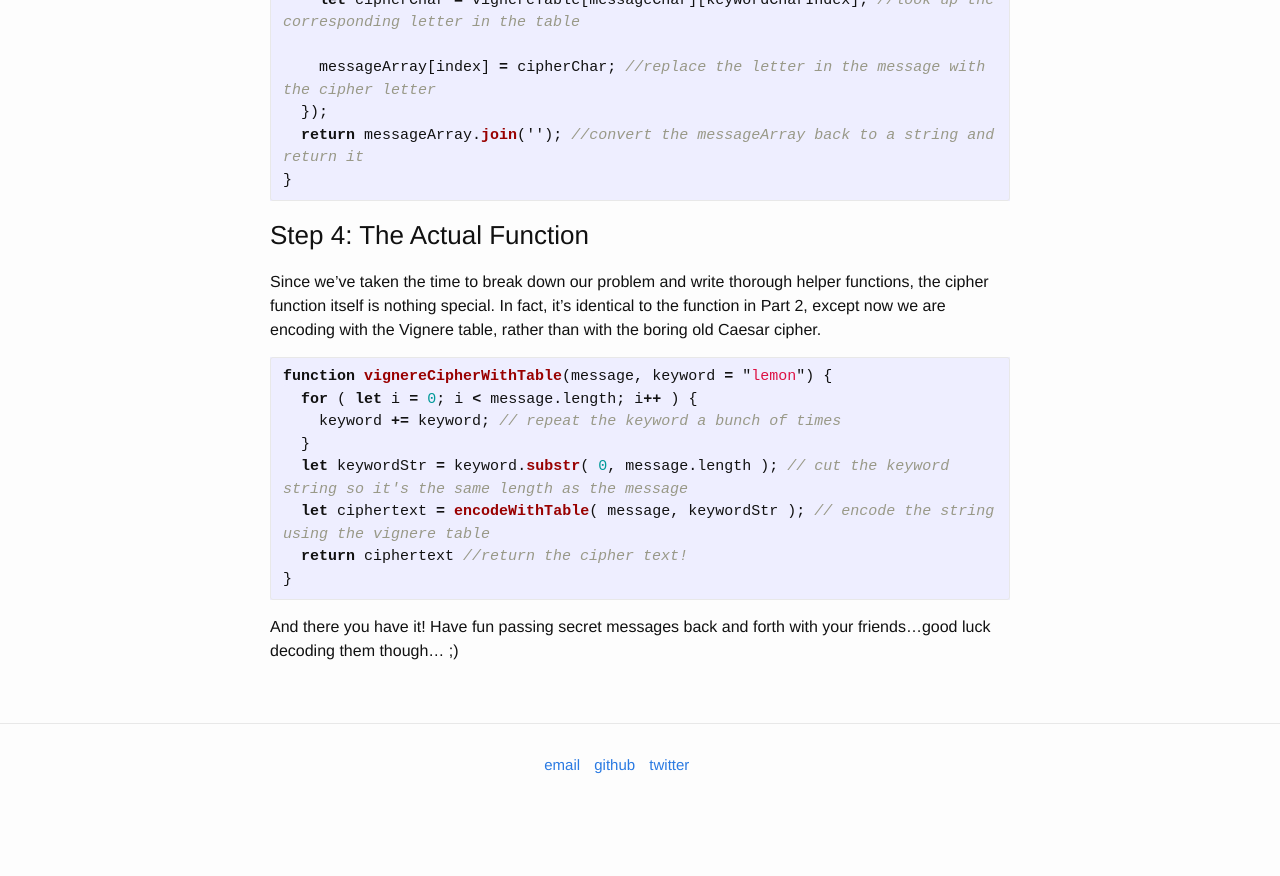
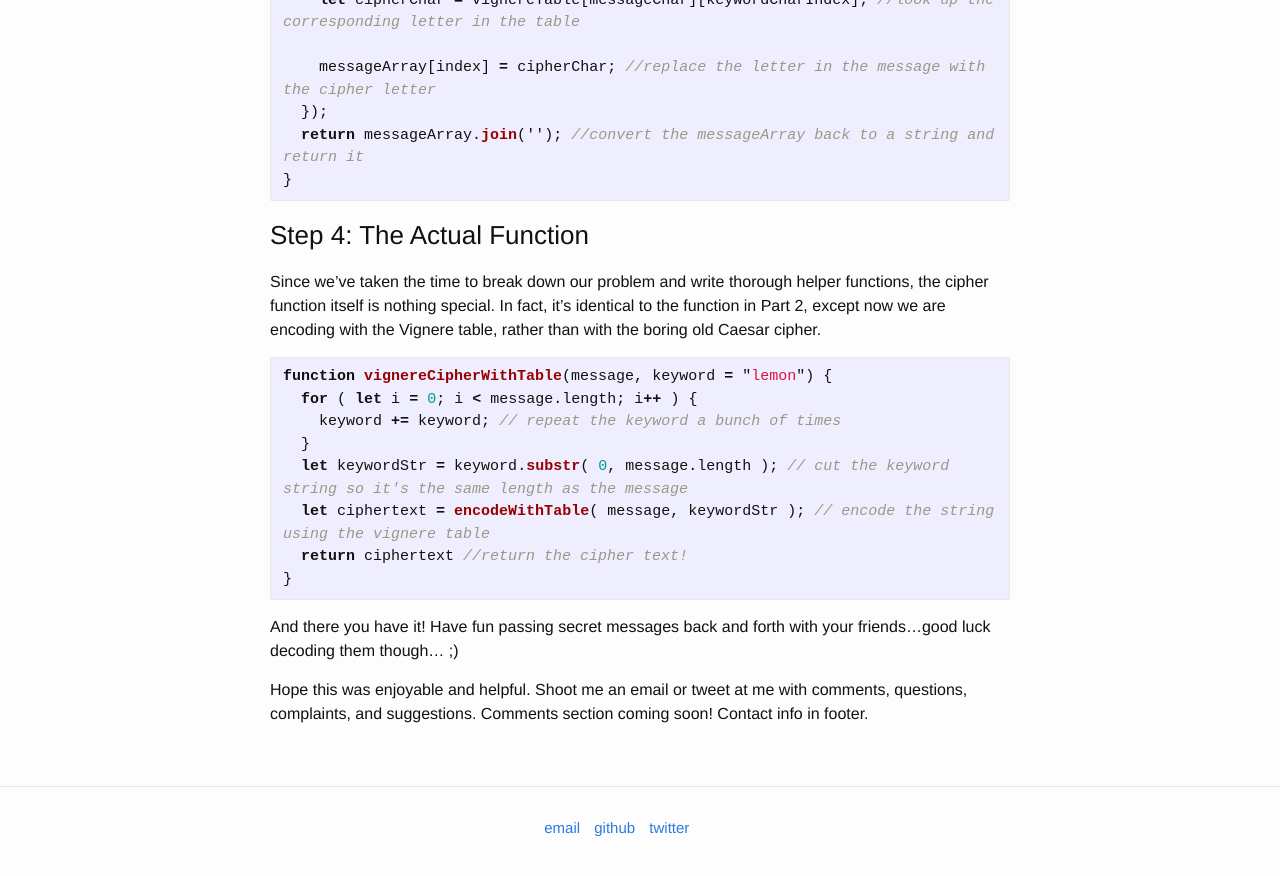
Before and after one commit to vincecampanale/blog, a Jekyll site: the page built from _posts/2017-02-06-vignere-cipher-part3.markdown, in a window 1280 px wide and 900 px high, scrolled down 3157 px. Shown: the top 876 px of the window. Built offline with Jekyll 4.4.1, drawn with Linux system fonts in a browser that asks for light colours; before the commit the page ends 3994 px from its top, so only the background shows below that.

Commit message:
added paragraph to vignere cipher part 3

````diff
--- a/_posts/2017-02-06-vignere-cipher-part3.markdown
+++ b/_posts/2017-02-06-vignere-cipher-part3.markdown
@@ -110,3 +110,5 @@ function vignereCipherWithTable(message, keyword = "lemon") {
 ```
 
 And there you have it! Have fun passing secret messages back and forth with your friends...good luck decoding them though...  ;)
+
+Hope this was enjoyable and helpful. Shoot me an email or tweet at me with comments, questions, complaints, and suggestions. Comments section coming soon! Contact info in footer.
````
